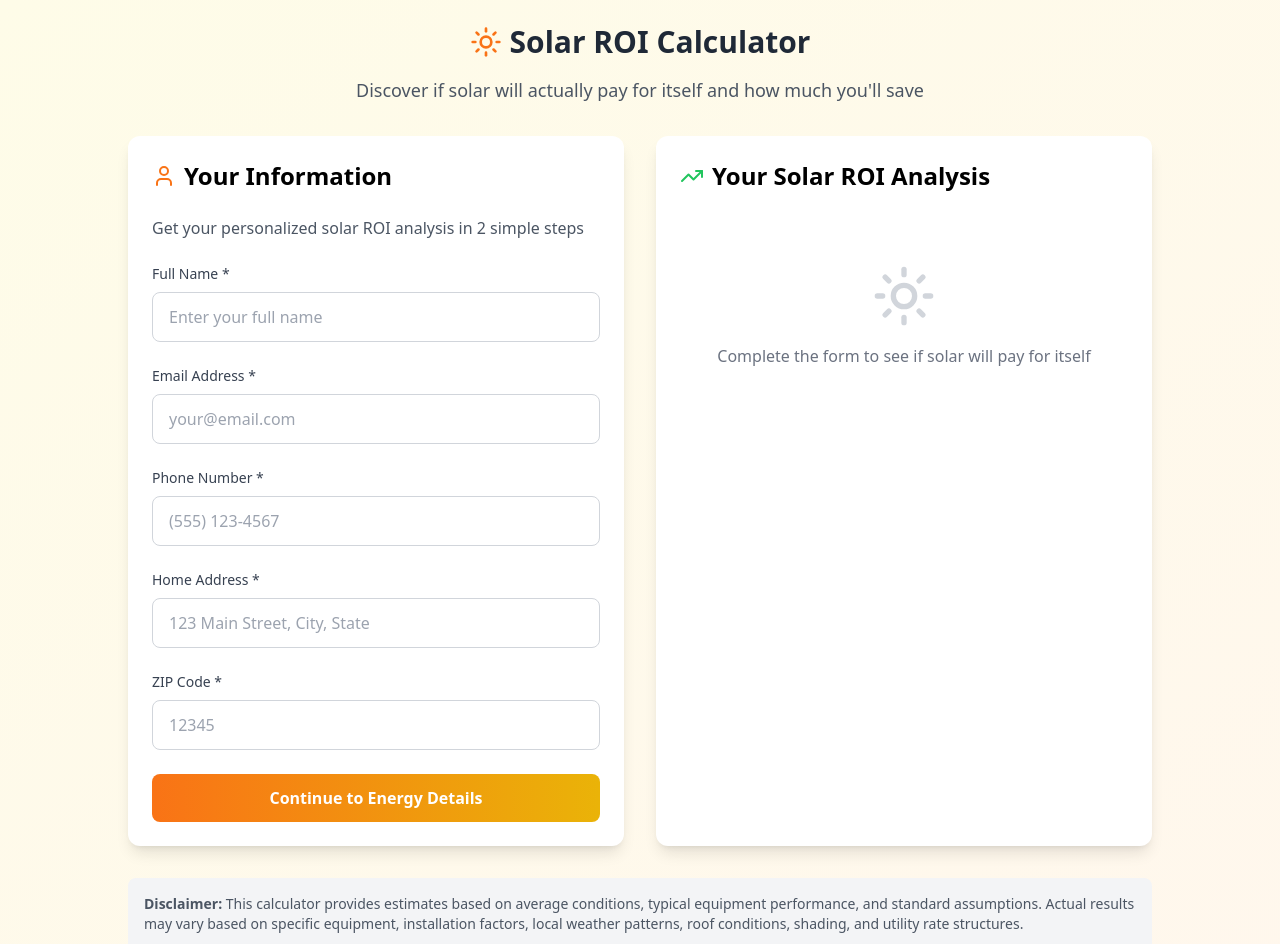
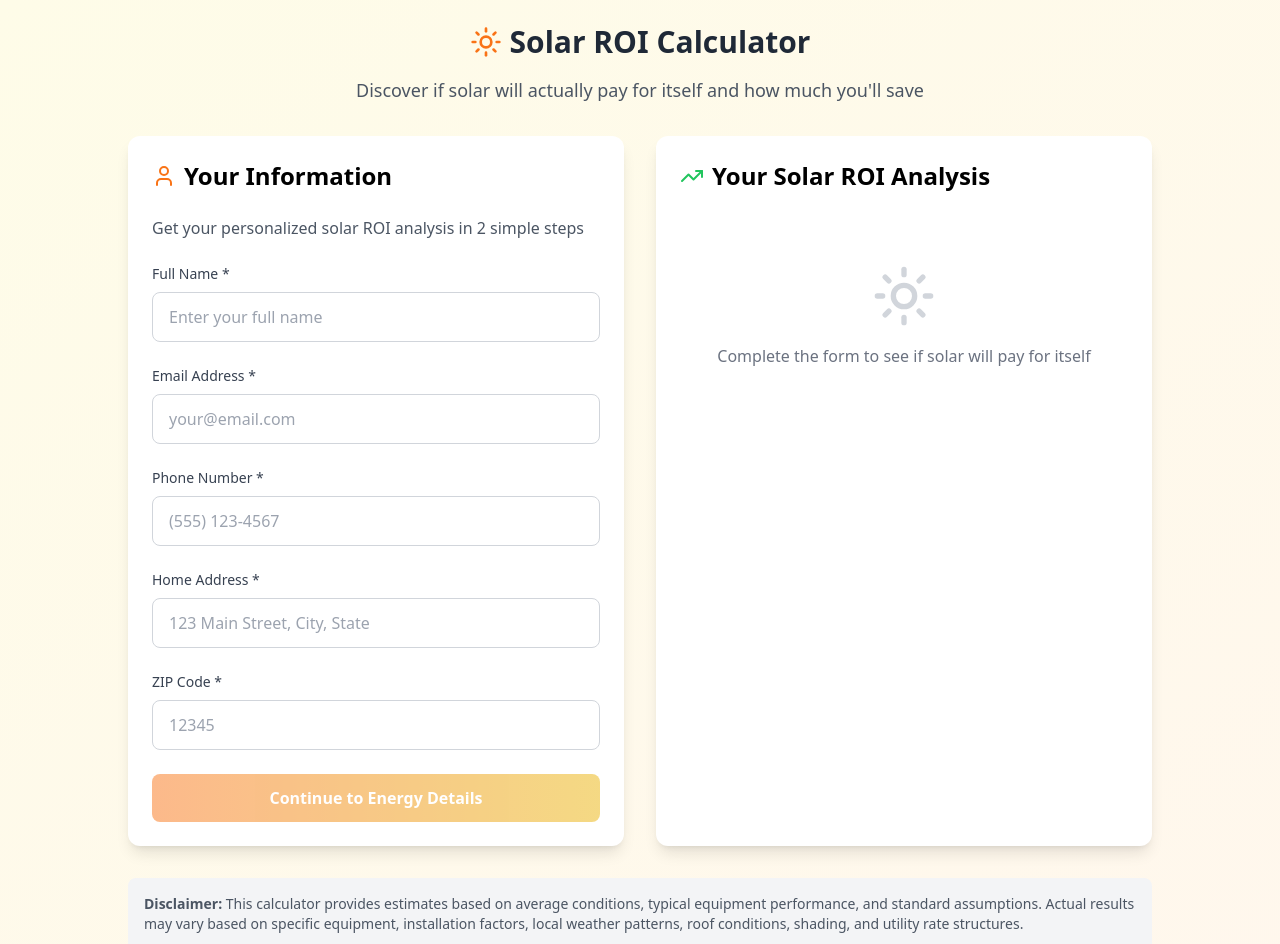
Before and after one commit to Father8916/solar-roi-calculator, a React (Create React App) app: page / in a window 1280 px wide. Shown: the top 944 px of the page. Built offline with nearby package versions, Linux system fonts and the light colour scheme; no server answers.

Commit message:
Update App.js

```diff
--- a/src/App.js
+++ b/src/App.js
@@ -516,11 +516,11 @@ const SolarROICalculator = () => {
 
                   <button
                     onClick={handleNextStep}
-                    disabled={!validateStep1}
+                    disabled={!formData.name.trim() || !formData.email.trim() || !formData.phone.trim() || !formData.address.trim() || !formData.zipCode.trim()}
                     className="w-full bg-gradient-to-r from-orange-500 to-yellow-500 text-white py-3 px-6 rounded-lg font-semibold hover:from-orange-600 hover:to-yellow-600 transition-all duration-300 transform hover:scale-105 disabled:opacity-50 disabled:cursor-not-allowed disabled:transform-none"
                   >
                     Continue to Energy Details
-                  </button>
+                 </button>
                 </div>
               </>
             ) : (
```
